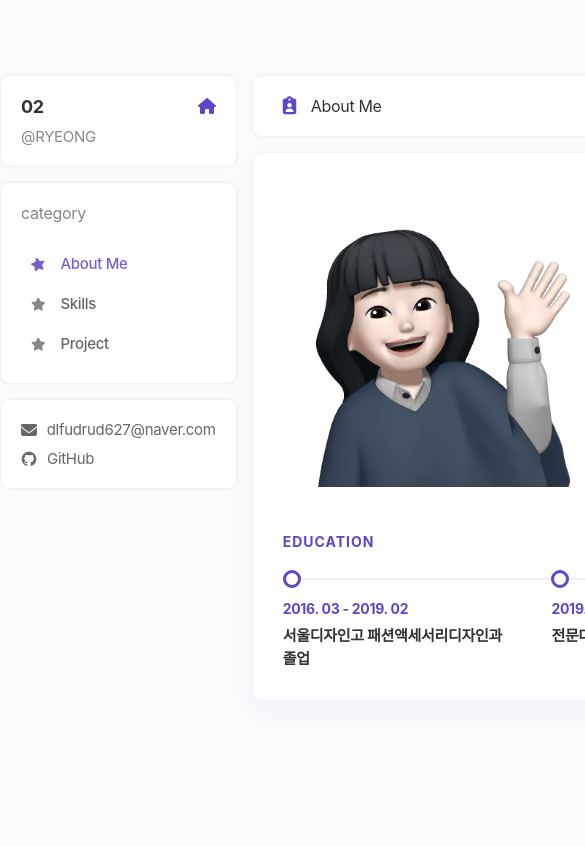
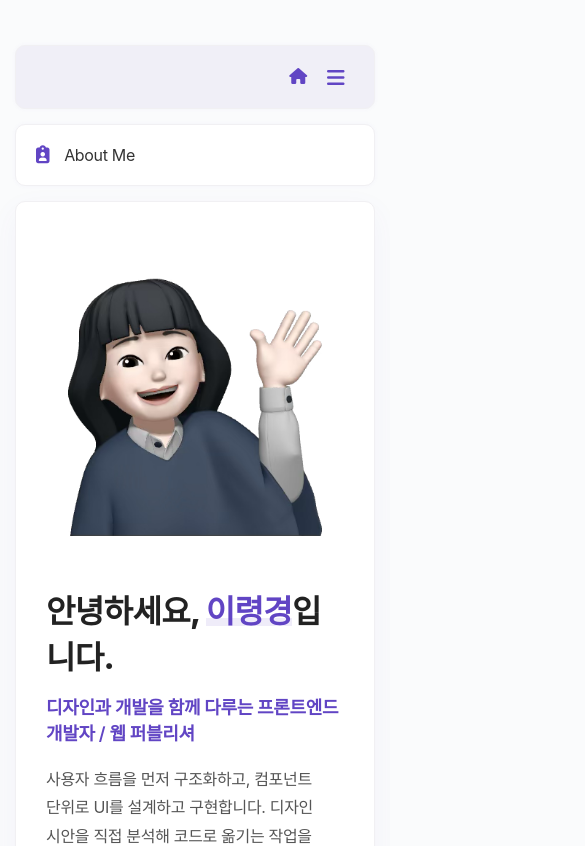
Before and after one commit to r-eong/RYEONG-PORTFOLIO, a React (Vite) app: page /#/02 in a window 390 px wide. Shown: the top 846 px of the page, 585 px wide, since content can reach past the window. Built offline with nearby package versions, Linux system fonts and the light colour scheme; a web font is replaced by a local one.

Commit message:
2026-04-06 update

```diff
--- a/src/App.jsx
+++ b/src/App.jsx
@@ -1,3 +1,4 @@
+import { useState } from 'react';
 import { HashRouter, Routes, Route, Navigate } from "react-router-dom";
 
 import Home02 from './pages/Home02';
@@ -12,12 +13,17 @@ import ProjectDetail_03 from './pages/ProjectDetail_03';
 import ProjectDetail_04 from './pages/ProjectDetail_04';
 
 function App() {
+  const [isMenuOpen, setIsMenuOpen] = useState(false); // 메뉴 상태
+
+  const toggleMenu = () => {
+    setIsMenuOpen(!isMenuOpen);
+  }
   return (
     <HashRouter>
-      {/* <Header02 /> */}
+      <Header02 toggleMenu={toggleMenu} isMenuOpen={isMenuOpen} />
       <Routes>
         <Route path="/" element={<Navigate to="/02" replace />} />
-        <Route path="/02" element={<Home02 />}>
+        <Route path="/02" element={<Home02 isMenuOpen={isMenuOpen} setIsMenuOpen={setIsMenuOpen} />}>
           <Route index element={<AboutMe02 />} />
           <Route path="SKILLS" element={<Skills02 />} />
           <Route path="PROJECT" element={<Project02 />} />
--- a/src/index.css
+++ b/src/index.css
@@ -15,15 +15,22 @@ body {
   background-color: #fafbfc;
 }
 
-#root{
-  /* width: 70%; */
-  width: 1100px;
+#root {
+  width: 100%;
+  max-width: 1100px;
   margin: 60px auto;
   margin-bottom: 0;
-  /* background-color: #eff2f5; */
 }
 
-h1, h2, h3, h4, h5, h6, p, a, span{
+h1,
+h2,
+h3,
+h4,
+h5,
+h6,
+p,
+a,
+span {
   text-decoration: none;
   font-size: 1rem;
   font-weight: 400;
@@ -31,13 +38,26 @@ h1, h2, h3, h4, h5, h6, p, a, span{
   padding: 0;
 }
 
-ul, ol, li {
+ul,
+ol,
+li {
   list-style: none;
 }
 
-button, input, textarea, select {
+button,
+input,
+textarea,
+select {
   background: transparent;
   border: none;
   appearance: none;
   cursor: pointer;
 }
+
+/* 모바일 (480px 이하) */
+@media screen and (max-width: 480px) {
+  #root {
+    padding: 15px;
+    margin-top: 30px;
+  }
+}
--- a/src/pages/AboutMe02.jsx
+++ b/src/pages/AboutMe02.jsx
@@ -38,7 +38,7 @@ export default function AboutMe02() {
                             </div>
                             <div className="edu_item">
                                 <span className="date">2019. 03 - 2021. 02</span>
-                                <p className="school">전문대학 산업디자인과 졸업</p>
+                                <p className="school">한국폴리텍1대학(서울정수캠퍼스) 산업디자인과 졸업</p>
                             </div>
                             <div className="edu_item">
                                 <span className="date">2025. 08 - 2026. 04</span>
--- a/src/pages/Header02.jsx
+++ b/src/pages/Header02.jsx
@@ -1,12 +1,13 @@
-import { Link } from 'react-scroll';
+import { Link } from 'react-router-dom';
 import './css/Header02.css';
 
-export default function Header02() {
+export default function Header02({ toggleMenu }) {
     return (
         <header className="header">
             <Link to="/02">
                 <i className="fa-solid fa-house"></i>
             </Link>
+            <i className="fa-solid fa-bars" onClick={toggleMenu}></i>
         </header>
     )
 }
--- a/src/pages/Home02.jsx
+++ b/src/pages/Home02.jsx
@@ -1,10 +1,13 @@
 import { Link, NavLink, Outlet } from "react-router-dom";
 import './css/Home02.css';
 
-export default function Home02() {
+export default function Home02({ isMenuOpen, setIsMenuOpen }) {
+    const closeMenu = () => setIsMenuOpen(false);
     return (
         <section className="section">
-            <div className="left_fixed">
+            {isMenuOpen && <div className="menu_overlay" onClick={closeMenu}></div>}
+            <aside className={`left_fixed ${isMenuOpen ? 'active' : ''}`}>
+                <div>
                     {/* 프로필 */}
                     <div className="profile">
                         <h5>02</h5>
@@ -18,19 +21,19 @@ export default function Home02() {
                         <h5>category</h5>
                         <ul>
                             <li>
-                            <NavLink to="/02" end>
+                                <NavLink to="/02" end onClick={closeMenu}>
                                     <i className="fa-solid fa-star"></i>
                                     About Me
                                 </NavLink>
                             </li>
                             <li>
-                            <NavLink to="/02/SKILLS">
+                                <NavLink to="/02/SKILLS" onClick={closeMenu}>
                                     <i className="fa-solid fa-star"></i>
                                     Skills
                                 </NavLink>
                             </li>
                             <li>
-                            <NavLink to="/02/PROJECT">
+                                <NavLink to="/02/PROJECT" onClick={closeMenu}>
                                     <i className="fa-solid fa-star"></i>
                                     Project
                                 </NavLink>
@@ -49,6 +52,7 @@ export default function Home02() {
                         </p>
                     </div>
                 </div>
+            </aside>
             <div className="home_container">
                 <Outlet />
             </div>
--- a/src/pages/css/AboutMe02.css
+++ b/src/pages/css/AboutMe02.css
@@ -164,3 +164,54 @@
 .edu_item:last-child {
     padding-right: 0;
 }
+
+/* 모바일 (480px 이하) */
+@media screen and (max-width: 480px) {
+  .aboutme img{
+    width: 100%;
+    margin: 0;
+  }
+  .aboutme_top{
+    display: block;
+  }
+  .education_section{
+    margin-top: 40px;
+  }
+
+  /* EDUCATION - 세로 타임라인으로 변경 */
+  .education_section {
+    margin-top: 50px;
+  }
+
+  .edu_list {
+    flex-direction: column;
+    padding-top: 0;
+    padding-left: 20px;
+  }
+
+  /* 가로선을 세로 본체 선으로 변경 */
+  .edu_list::before {
+    top: 0;
+    left: 5px;
+    width: 2px;
+    height: 100%;
+    right: auto;
+  }
+
+  .edu_item {
+    padding-top: 0;
+    padding-bottom: 30px;
+    padding-left: 30px;
+    text-align: left;
+  }
+
+  /* 타임라인 점 위치 조정 */
+  .edu_item::before {
+    top: 5px;
+    left: -23px;
+  }
+
+  .edu_item:last-child {
+    padding-bottom: 0;
+  }
+}
--- a/src/pages/css/Footer02.css
+++ b/src/pages/css/Footer02.css
@@ -4,6 +4,14 @@
     margin-top: 100px;
     text-align: center;
     border-top: 1px solid #f1f0f3;
+    width: 100%;
+    padding: 40px 0;
+    margin-top: 50px; /* 너무 멀리 있으면 줄여라 */
+    text-align: center;
+    border-top: 1px solid #f1f0f3;
+    background-color: #fafbfc; /* 배경색을 명시해서 다른 요소와 겹쳐도 보이게 */
+    position: relative;
+    z-index: 10; /* 사이드바 보다는 낮지만 컨텐츠보다는 높게 */
 }
 
 .footer p {
@@ -17,3 +25,9 @@
     color: #6145c4;
     /* font-weight: 500; */
 }
+
+@media screen and (max-width: 480px) {
+    .footer{
+        margin: 0;
+    }
+}
--- a/src/pages/css/Header02.css
+++ b/src/pages/css/Header02.css
@@ -8,19 +8,37 @@
     top: 0;
     z-index: 100; */
     width: 100%;
-    padding: 25px 30px;
+    padding: 20px 30px;
     text-align: right;
     margin-top: 50px;
     box-shadow: 0 0 5px #6145c40a;
 }
 
-.header .fa-house{
+.header i{
     color: #6145c4;
     /* color: #6045c4; */
     cursor: pointer;
     transition: 0.3s;
 }
 
-.header .fa-house:hover{
+.header i:hover{
     color: #331b88;
 }
+
+.header .fa-bars {
+    display: none;
+    cursor: pointer;
+    font-size: 20px;
+    margin-left: 20px;
+    vertical-align: middle;
+}
+
+/* 모바일 (480px 이하) */
+@media screen and (max-width: 480px) {
+  .header {
+    margin: 0;
+  }
+  .header .fa-bars {
+        display: inline-block;
+    }
+}
--- a/src/pages/css/Home02.css
+++ b/src/pages/css/Home02.css
@@ -26,9 +26,10 @@
 }
 
 /* 프로필 */
-.section .left_fixed .profile{
+.section .left_fixed .profile {
     position: relative;
 }
+
 .section .left_fixed .profile h5 {
     font-size: 18px;
     font-weight: 700;
@@ -40,18 +41,19 @@
     font-size: 15px;
 }
 
-.section .left_fixed .profile a{
+.section .left_fixed .profile a {
     position: absolute;
     right: 20px;
     top: 20px;
 }
-.section .left_fixed .profile a .fa-house{
+
+.section .left_fixed .profile a .fa-house {
     color: #6145c4;
     cursor: pointer;
     transition: 0.3s;
 }
 
-.section .left_fixed .profile a .fa-house:hover{
+.section .left_fixed .profile a .fa-house:hover {
     color: #331b88;
 }
 
@@ -155,10 +157,11 @@
     margin-right: 15px;
 }
 
-.top a{
+.top a {
     color: #444;
 }
-.top a:hover{
+
+.top a:hover {
     color: #6045c4;
 }
 
@@ -177,3 +180,63 @@ nav hr {
     border: none;
     border-top: 1px solid #79748f4d;
 }
+
+/* 사이드 메뉴 오버레이 */
+.menu_overlay {
+    display: none;
+}
+
+@media screen and (max-width: 480px) {
+    .top {
+        padding: 20px;
+    }
+
+    .left_fixed {
+        position: fixed;
+        top: 0;
+        left: -100%;
+        width: 280px;
+        height: 100vh;
+        z-index: 1000;
+        transition: 0.3s ease-in-out;
+        background: #fff;
+        padding-top: 80px;
+        box-shadow: 5px 0 15px rgba(0, 0, 0, 0.1);
+    }
+
+    /* 메뉴가 열렸을 때 위치 */
+    .left_fixed.active {
+        left: 0;
+        padding: 20px;
+    }
+
+    .home_container {
+        width: 100%;
+        margin-left: 0;
+    }
+
+    section {
+        min-height: auto;
+        /* 1000px 고정 해제 */
+        flex-direction: column;
+    }
+
+    /* 푸터가 가려지지 않게 하단 여백 추가 */
+    .home_container {
+        padding-bottom: 50px;
+    }
+
+    /* 사이드 메뉴 오버레이 */
+    .menu_overlay {
+        display: block;
+        position: fixed;
+        top: 0;
+        left: 0;
+        width: 100vw;
+        height: 100vh;
+        background-color: rgba(0, 0, 0, 0.5);
+        /* 반투명 검은색 */
+        z-index: 999;
+        /* 사이드바(1000)보다 낮게 설정 */
+    }
+}
--- a/src/pages/css/Project02.css
+++ b/src/pages/css/Project02.css
@@ -210,6 +210,46 @@
 .pro_Link:hover .project_hiddenBox .sub_team {
     color: rgba(200, 175, 255, 0.72);
 }
+
 .pro_Link:hover .project_hiddenBox .sub_solo {
     color: rgba(162, 231, 209, 0.712);
 }
+
+@media screen and (max-width: 480px) {
+    .project {
+        display: flex;
+        gap: 20px;
+        padding: 20px;
+        flex-direction: column;
+    }
+
+    .pro_Link {
+        width: 100%;
+    }
+
+    .pro_img {
+        width: 100%;
+        /* height: 250px; */
+    }
+
+    .project_hiddenBox {
+        opacity: 1;
+        background: rgba(0, 0, 0, 0.5);
+        /* 배경을 살짝 어둡게 해서 글자 가독성 확보 */
+        padding: 20px;
+    }
+    .pro_Link:nth-child(1) .project_hiddenBox h5,
+    .pro_Link:nth-child(4) .project_hiddenBox h5,
+    .project h5 {
+        font-size: 1.2rem;
+        margin-bottom: 5px;
+    }
+
+    .pro_Link:nth-child(4) .project_hiddenBox {
+    display: flex;
+    flex-direction: column;
+    justify-content: flex-end;
+    align-items: flex-start;
+    /* padding: 22px 24px 22px; */
+}
+}
--- a/src/pages/css/ProjectDetail.css
+++ b/src/pages/css/ProjectDetail.css
@@ -276,3 +276,32 @@
     align-items: center;
     gap: 6px;
 }
+
+@media screen and (max-width: 480px) {
+    .project_container{
+        padding: 20px;
+    }
+    .project_container hr{
+        margin: 20px 0;
+    }
+    .main_title{
+        font-size: 1.4rem;
+    }
+    .project_info{
+        display: flex;
+        flex-direction: column;
+        gap: 20px;
+    }
+    .project_info li p{
+        margin: 0;
+    }
+    .project_Box p{
+        font-size: 15px;
+    }
+    .project p, .con_group li{
+        word-break: keep-all;
+    }
+    .detail_links a{
+        padding: 10px 20px;
+    }
+}
--- a/src/pages/css/Skills02.css
+++ b/src/pages/css/Skills02.css
@@ -93,3 +93,9 @@
 .skill_item:hover p {
     color: #6145c4;
 }
+
+@media screen and (max-width: 480px){
+    .skills ul{
+        grid-template-columns: repeat(3, 1fr);
+    }
+}
```
Lines whose indentation alone changed are shown as unchanged.
